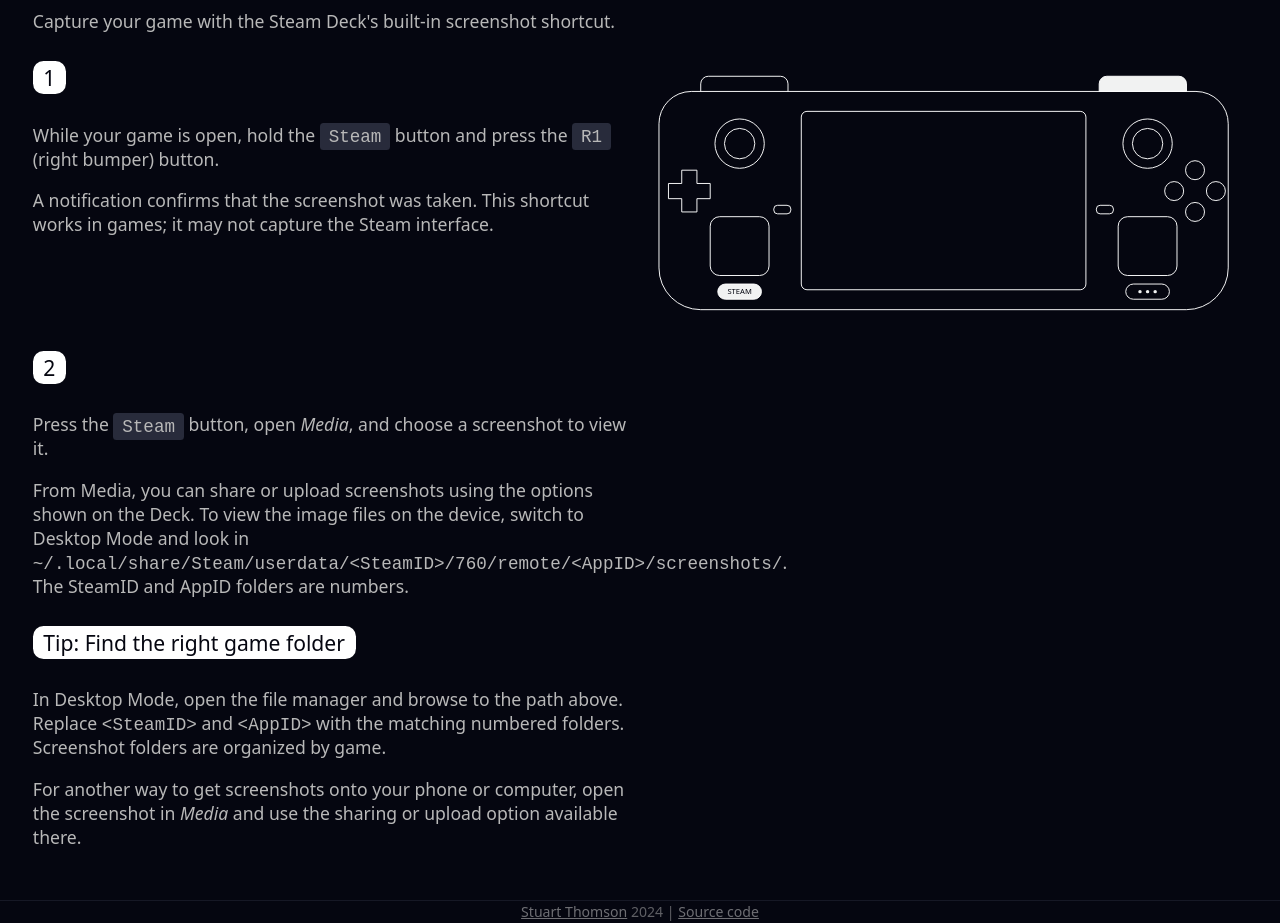
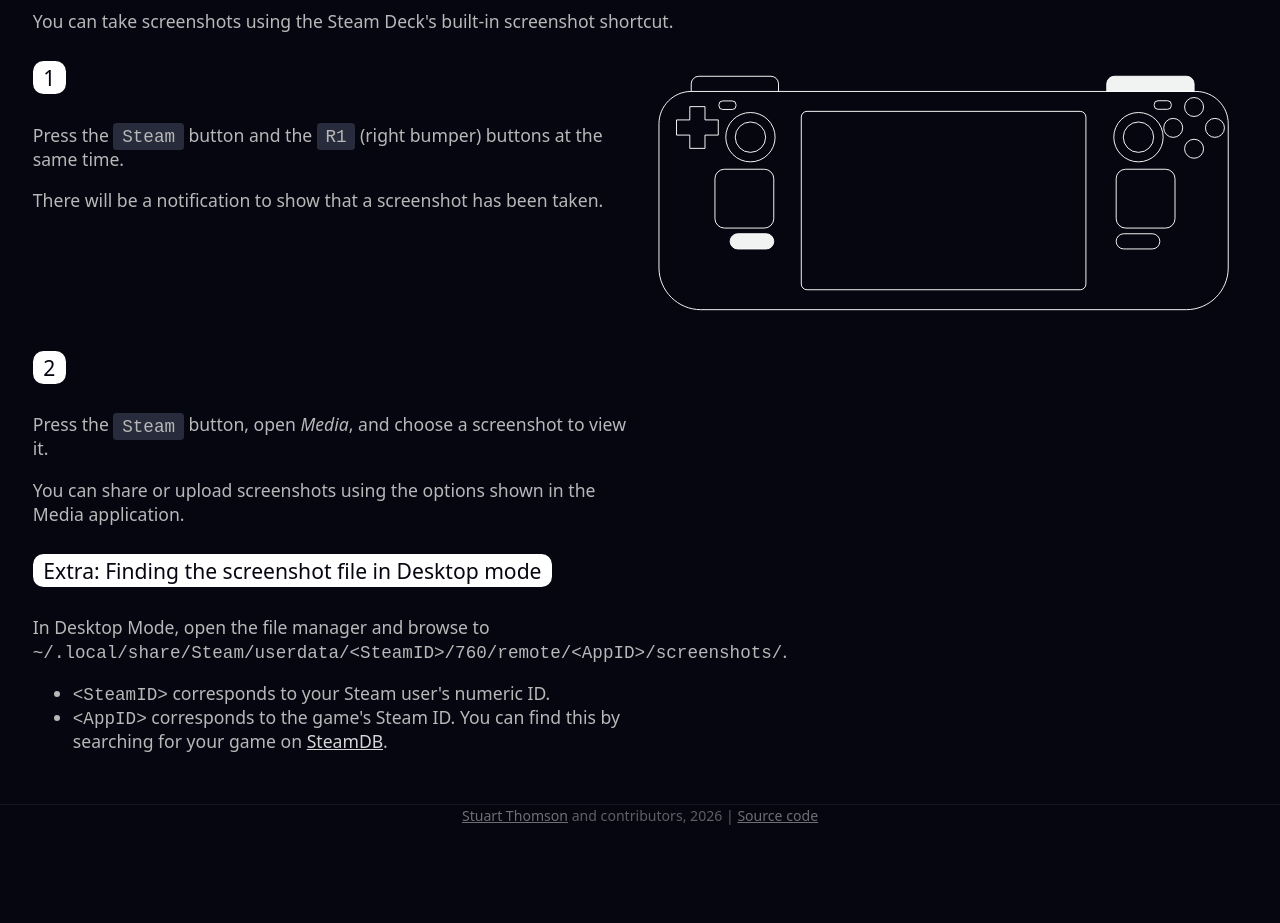
Before and after one commit to s-thom/howtoscreenshot, a website: page public/steamdeck.html in a window 1280 px wide. Shown: the part 300-1223 px from the top of the page. After the commit the page ends 1127 px from the top, so only its background shows below. Drawn offline with Linux system fonts and the light colour scheme.

Commit message:
Make changes to team Deck page after merge

```diff
--- a/public/steamdeck.html
+++ b/public/steamdeck.html
@@ -179,7 +179,7 @@
         <section class="intro">
           <h1 class="intro-title">Steam + R1</h1>
           <p>
-            Capture your game with the Steam Deck's built-in screenshot
+            You can take screenshots using the Steam Deck's built-in screenshot
             shortcut.
           </p>
         </section>
@@ -187,68 +187,48 @@
           <div class="step-half step-text">
             <h2 class="step-title">1</h2>
             <p>
-              While your game is open, hold the <kbd>Steam</kbd> button and
-              press the <kbd>R1</kbd> (right bumper) button.
+              Press the <kbd>Steam</kbd> button and the <kbd>R1</kbd> (right
+              bumper) buttons at the same time.
             </p>
             <p>
-              A notification confirms that the screenshot was taken. This
-              shortcut works in games; it may not capture the Steam interface.
+              There will be a notification to show that a screenshot has been
+              taken.
             </p>
           </div>
           <div class="step-half step-diagram">
             <svg
               xmlns="http://www.w3.org/2000/svg"
+              xml:space="preserve"
               viewBox="0 0 640 300"
-              role="img"
-              aria-label="Steam Deck with the Steam button and R1 button highlighted"
             >
-              <g class="svg-outline">
-                <path d="M64 40v-8a8 8 0 0 1 8-8h76a8 8 0 0 1 8 8v8" />
-                <path
-                  d="M54 40h532a34 34 0 0 1 34 34v152a44 44 0 0 1-44 44H64a44 44 0 0 1-44-44V74a34 34 0 0 1 34-34z"
-                />
-                <rect x="170" y="61" width="300" height="188" rx="6" />
-                <circle cx="105" cy="95" r="26" />
-                <circle cx="105" cy="95" r="16" />
-                <path d="M44 123h16v14h14v16H60v14H44v-14H30v-16h14z" />
-                <rect x="74" y="172" width="62" height="62" rx="10" />
-                <rect x="141" y="160" width="18" height="9" rx="4" />
-                <circle cx="535" cy="95" r="26" />
-                <circle cx="535" cy="95" r="16" />
-                <circle cx="585" cy="123" r="10" />
-                <circle cx="563" cy="145" r="10" />
-                <circle cx="607" cy="145" r="10" />
-                <circle cx="585" cy="167" r="10" />
-                <rect x="504" y="172" width="62" height="62" rx="10" />
-                <rect x="481" y="160" width="18" height="9" rx="4" />
-                <rect x="512" y="243" width="46" height="16" rx="8" />
-              </g>
-              <g class="svg-fill">
-                <circle cx="527" cy="251" r="1.8" />
-                <circle cx="535" cy="251" r="1.8" />
-                <circle cx="543" cy="251" r="1.8" />
-              </g>
+              <path
+                class="svg-outline"
+                d="M54 40v-8a8 8 0 0 1 8-8h76a8 8 0 0 1 8 8v8M54 40h532c18.7 0 34 15.3 34 34v152c0 24.1-19.9 44-44 44H64c-24.1 0-44-19.9-44-44V74c0-18.7 15.3-34 34-34"
+              />
+              <path
+                class="svg-outline"
+                d="M470 67v176a6 6 0 0 1-6 6H176a6 6 0 0 1-6-6V67a6 6 0 0 1 6-6h288a6 6 0 0 1 6 6"
+              />
+              <circle class="svg-outline" cx="116.4" cy="88.2" r="26" />
+              <circle class="svg-outline" cx="116.4" cy="88.2" r="16" />
+              <path
+                class="svg-outline"
+                d="M52.5 56h16v14h14v16h-14v14h-16V86h-14V70h14zM141 132v42a10 10 0 0 1-10 10H89a10 10 0 0 1-10-10v-42a10 10 0 0 1 10-10h42a10 10 0 0 1 10 10M101.2 54v1a4 4 0 0 1-4 4h-10a4 4 0 0 1-4-4v-1a4 4 0 0 1 4-4h10a4 4 0 0 1 4 4"
+              />
+              <circle class="svg-outline" cx="525.4" cy="88.2" r="26" />
+              <circle class="svg-outline" cx="525.4" cy="88.2" r="16" />
+              <circle class="svg-outline" cx="584" cy="56.4" r="10" />
+              <circle class="svg-outline" cx="562" cy="78.4" r="10" />
+              <circle class="svg-outline" cx="606" cy="78.4" r="10" />
+              <circle class="svg-outline" cx="584" cy="100.4" r="10" />
+              <path
+                class="svg-outline"
+                d="M563.9 132v42a10 10 0 0 1-10 10h-42a10 10 0 0 1-10-10v-42a10 10 0 0 1 10-10h42a10 10 0 0 1 10 10M560 53.8v1a4 4 0 0 1-4 4h-10a4 4 0 0 1-4-4v-1a4 4 0 0 1 4-4h10a4 4 0 0 1 4 4M547.9 198a8 8 0 0 1-8 8h-30a8 8 0 0 1 0-16h30a8 8 0 0 1 8 8"
+              />
               <path
                 class="svg-outline svg-fill"
-                d="M484 40v-8a8 8 0 0 1 8-8h76a8 8 0 0 1 8 8v8z"
+                d="M492 40v-8a8 8 0 0 1 8-8h76a8 8 0 0 1 8 8v8zM141 198a8 8 0 0 1-8 8h-30a8 8 0 0 1 0-16h30a8 8 0 0 1 8 8"
               />
-              <rect
-                class="svg-outline svg-fill"
-                x="82"
-                y="243"
-                width="46"
-                height="16"
-                rx="8"
-              />
-              <text
-                x="105"
-                y="254"
-                class="svg-fill-dark"
-                font-size="8"
-                text-anchor="middle"
-              >
-                STEAM
-              </text>
             </svg>
           </div>
         </section>
@@ -260,30 +240,39 @@
               a screenshot to view it.
             </p>
             <p>
-              From Media, you can share or upload screenshots using the options
-              shown on the Deck. To view the image files on the device, switch
-              to Desktop Mode and look in
-              <code
-                >~/.local/share/Steam/userdata/&lt;SteamID&gt;/760/remote/&lt;AppID&gt;/screenshots/</code
-              >. The SteamID and AppID folders are numbers.
+              You can share or upload screenshots using the options shown in the
+              Media application.
             </p>
           </div>
           <div class="step-half step-diagram"></div>
         </section>
         <section class="step" id="steam-deck-transfer">
           <div class="step-half step-text">
-            <h2 class="step-title">Tip: Find the right game folder</h2>
+            <h2 class="step-title">
+              Extra: Finding the screenshot file in Desktop mode
+            </h2>
             <p>
-              In Desktop Mode, open the file manager and browse to the path
-              above. Replace <code>&lt;SteamID&gt;</code> and
-              <code>&lt;AppID&gt;</code> with the matching numbered folders.
-              Screenshot folders are organized by game.
+              In Desktop Mode, open the file manager and browse to
+              <code
+                >~/.local/share/Steam/userdata/&lt;SteamID&gt;/760/remote/&lt;AppID&gt;/screenshots/</code
+              >.
             </p>
-            <p>
-              For another way to get screenshots onto your phone or computer,
-              open the screenshot in <em>Media</em> and use the sharing or
-              upload option available there.
-            </p>
+            <ul>
+              <li>
+                <code>&lt;SteamID&gt;</code> corresponds to your Steam user's
+                numeric ID.
+              </li>
+              <li>
+                <code>&lt;AppID&gt;</code> corresponds to the game's Steam ID.
+                You can find this by searching for your game on
+                <a
+                  href="https://steamdb.info/"
+                  target="_blank"
+                  rel="external noopener"
+                  >SteamDB</a
+                >.
+              </li>
+            </ul>
           </div>
           <div class="step-half step-diagram"></div>
         </section>
@@ -294,7 +283,7 @@
         <a href="https://sthom.kiwi" data-umami-event="footer-sthom"
           >Stuart Thomson</a
         >
-        2024 |
+        and contributors, 2026 |
         <a
           href="http://github.com/s-thom/howtoscreenshot"
           data-umami-event="footer-github"
```
Also changed, not shown: README.md, 1 other file.
